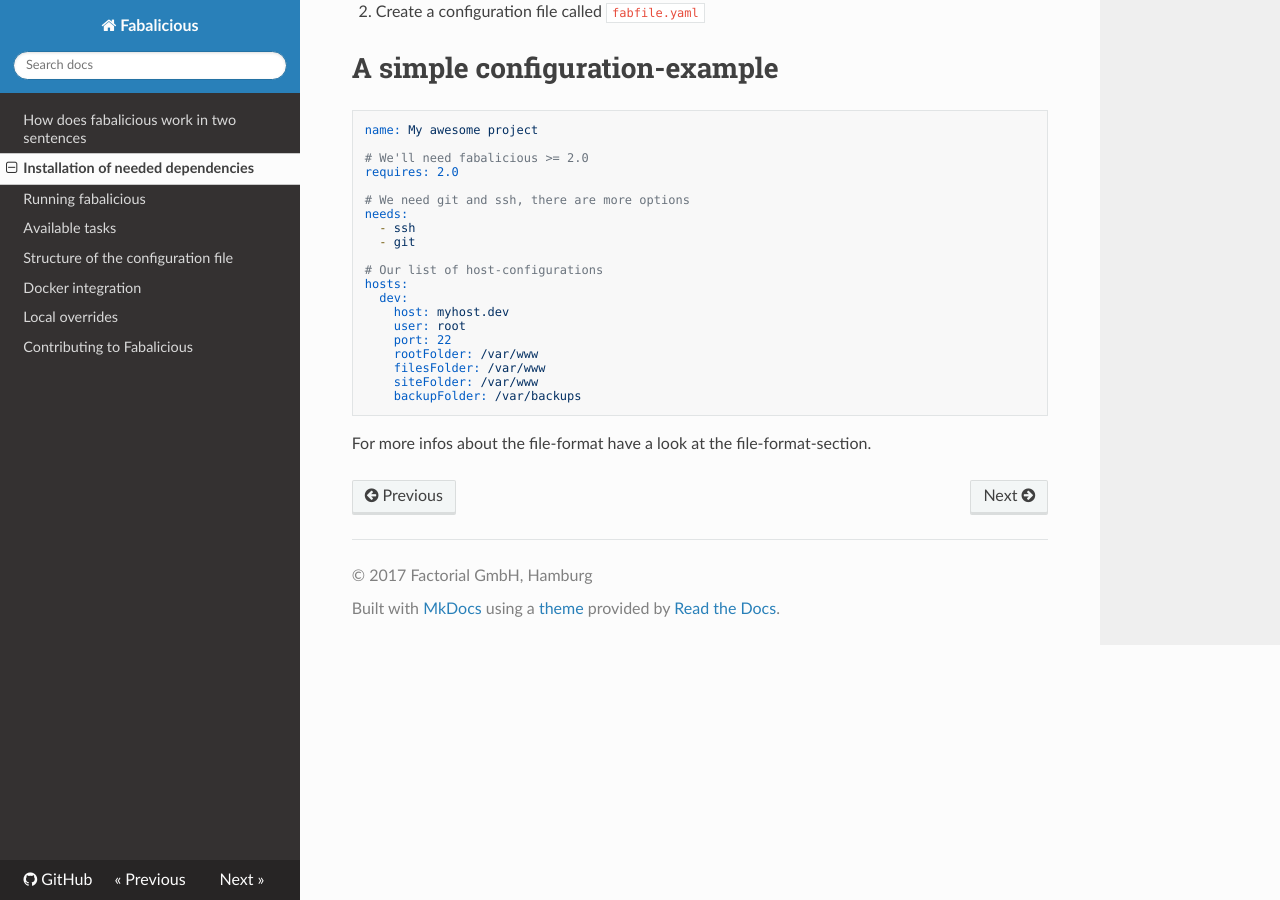
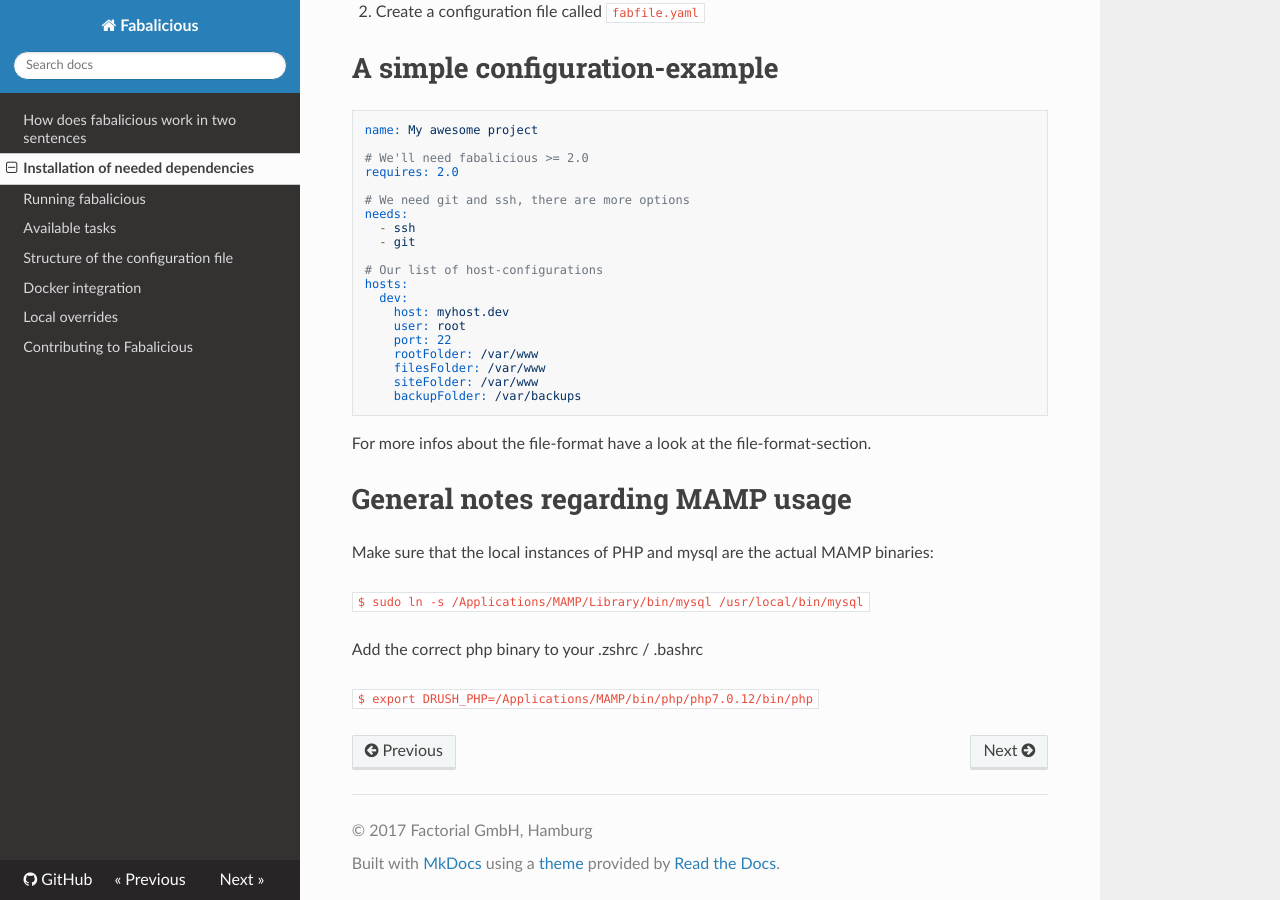
Before and after one commit to factorial-io/fabalicious, an MkDocs documentation site: the page built from docs/docs/installation.md, in a window 1280 px wide and 900 px high, scrolled down 1153 px. Built offline with MkDocs 1.6.1, drawn with Linux system fonts in a browser that asks for light colours; nearby versions of some CDN libraries; old or Windows-style settings are respelled for this version of MkDocs.

Commit message:
Update installation.md

````diff
--- a/docs/docs/installation.md
+++ b/docs/docs/installation.md
@@ -72,3 +72,13 @@ hosts:
 ```
 
 For more infos about the file-format have a look at the file-format-section.
+
+# General notes regarding MAMP usage
+
+Make sure that the local instances of PHP and mysql are the actual MAMP binaries:
+
+```$ sudo ln -s /Applications/MAMP/Library/bin/mysql /usr/local/bin/mysql```
+
+Add the correct php binary to your .zshrc / .bashrc
+
+```$ export DRUSH_PHP=/Applications/MAMP/bin/php/php7.0.12/bin/php```
````
